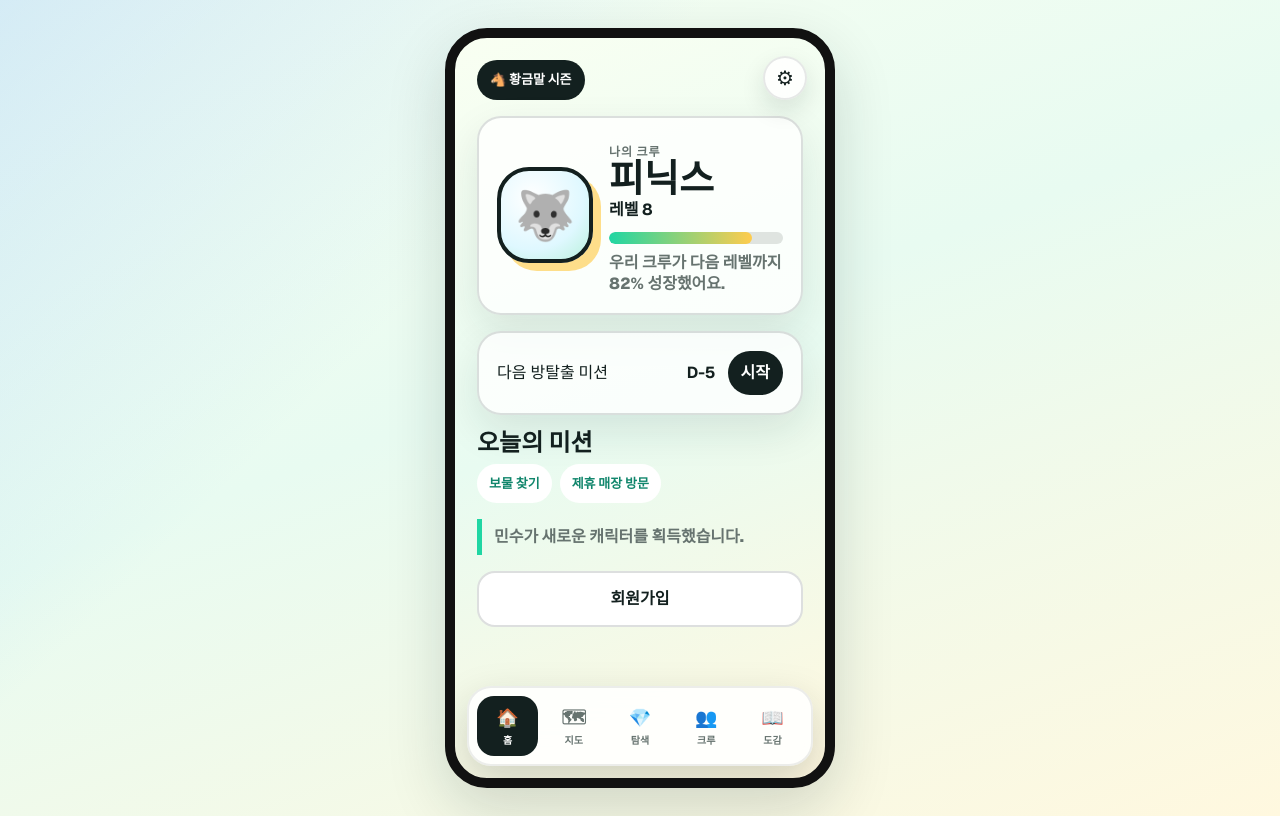
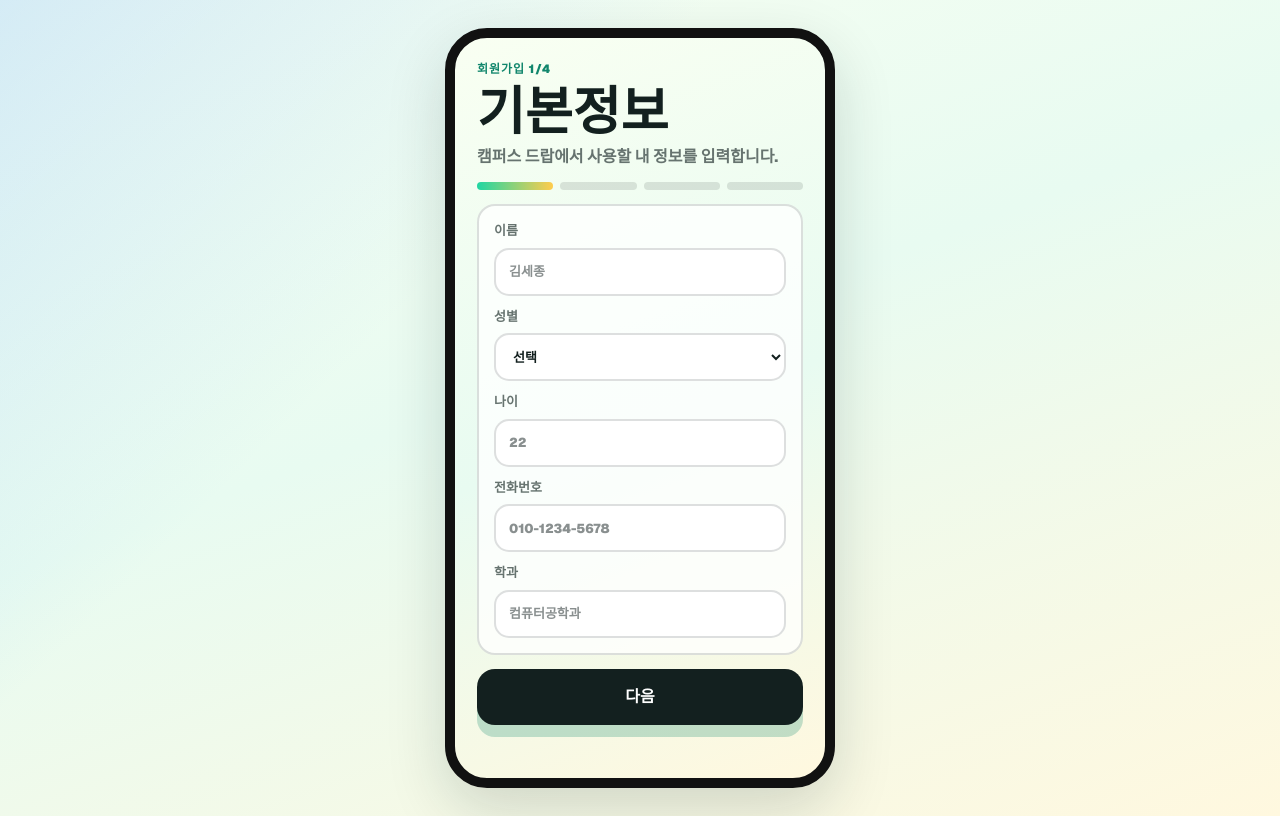
Before and after one commit to CampusDrop/campusdrop_v2_prototype, a Next.js app: page / in a window 1280 px wide. Built offline with nearby package versions, Linux system fonts and the light colour scheme.

Commit message:
Make signup the initial four-step flow

```diff
--- a/app/globals.css
+++ b/app/globals.css
@@ -37,6 +37,10 @@ body {
 
 button,
 input {
+  font: inherit;
+}
+
+select {
   font: inherit;
 }
 
@@ -1540,6 +1544,65 @@ h2 {
   line-height: 1.3;
 }
 
+.signup-progress {
+  z-index: 1;
+  display: grid;
+  grid-template-columns: repeat(4, 1fr);
+  gap: 7px;
+}
+
+.signup-progress span {
+  height: 8px;
+  border-radius: 999px;
+  background: rgba(19, 32, 31, 0.12);
+}
+
+.signup-progress span.is-active {
+  background: linear-gradient(90deg, var(--mint), var(--sun));
+}
+
+.form-panel {
+  gap: 11px;
+}
+
+.form-panel label {
+  display: grid;
+  gap: 7px;
+  color: var(--muted);
+  font-size: 13px;
+  font-weight: 900;
+}
+
+.form-panel input,
+.form-panel select {
+  min-height: 48px;
+  width: 100%;
+  border: 2px solid rgba(19, 32, 31, 0.14);
+  border-radius: 15px;
+  background: white;
+  color: var(--ink);
+  outline: none;
+  padding: 0 13px;
+  font-weight: 850;
+}
+
+.time-grid {
+  display: grid;
+  grid-template-columns: repeat(2, 1fr);
+  gap: 8px;
+}
+
+.time-grid button {
+  min-height: 48px;
+  border: 2px solid rgba(17, 134, 108, 0.2);
+  border-radius: 15px;
+  background: white;
+  color: var(--ink);
+  cursor: pointer;
+  font-size: 13px;
+  font-weight: 900;
+}
+
 .kakao-panel button {
   border: 0;
   border-radius: 14px;
--- a/app/page.tsx
+++ b/app/page.tsx
@@ -3,13 +3,16 @@
 import { useEffect, useMemo, useRef, useState } from "react";
 
 type Step =
+  | "signup-basic"
+  | "signup-schedule"
+  | "signup-interests"
+  | "signup-hobbies"
   | "start"
   | "map"
   | "explore"
   | "crew"
   | "collection"
   | "settings"
-  | "signup"
   | "scan"
   | "mission"
   | "success"
@@ -45,7 +48,7 @@ const typingIntervalMs = 46;
 const sejongCenter = { lat: 37.550944, lng: 127.073765 };
 
 export default function Home() {
-  const [step, setStep] = useState<Step>("start");
+  const [step, setStep] = useState<Step>("signup-basic");
   const [scanState, setScanState] = useState<ScanState>("idle");
   const [cameraError, setCameraError] = useState("");
   const [code, setCode] = useState("");
@@ -356,8 +359,98 @@ export default function Home() {
     </button>
   );
 
+  const SignupProgress = ({ current }: { current: number }) => (
+    <div className="signup-progress" aria-label={`회원가입 ${current}단계`}>
+      {[1, 2, 3, 4].map((item) => (
+        <span key={item} className={item <= current ? "is-active" : ""} />
+      ))}
+    </div>
+  );
+
   return (
     <main className={`app step-${step}`}>
+      {step === "signup-basic" && (
+        <section className="screen signup-screen">
+          <div className="signup-header">
+            <p className="eyebrow">회원가입 1/4</p>
+            <h2>기본정보</h2>
+            <p>캠퍼스 드랍에서 사용할 내 정보를 입력합니다.</p>
+          </div>
+          <SignupProgress current={1} />
+          <div className="signup-panel form-panel">
+            <label>이름<input placeholder="김세종" /></label>
+            <label>성별<select defaultValue=""><option value="" disabled>선택</option><option>여성</option><option>남성</option><option>응답하지 않음</option></select></label>
+            <label>나이<input inputMode="numeric" placeholder="22" /></label>
+            <label>전화번호<input inputMode="tel" placeholder="010-1234-5678" /></label>
+            <label>학과<input placeholder="컴퓨터공학과" /></label>
+          </div>
+          <button className="primary-action" onClick={() => setStep("signup-schedule")}>다음</button>
+        </section>
+      )}
+
+      {step === "signup-schedule" && (
+        <section className="screen signup-screen">
+          <div className="signup-header">
+            <button className="ghost-light-button" onClick={() => setStep("signup-basic")}>이전</button>
+            <p className="eyebrow">회원가입 2/4</p>
+            <h2>시간표</h2>
+            <p>같이 움직일 수 있는 캠퍼스 시간을 등록합니다.</p>
+          </div>
+          <SignupProgress current={2} />
+          <div className="signup-panel schedule-panel">
+            <strong>이번 주 빈 시간</strong>
+            <div className="time-grid" aria-label="시간표 선택">
+              <button type="button">월 3-4교시</button><button type="button">화 5-6교시</button>
+              <button type="button">수 점심</button><button type="button">목 7-8교시</button>
+              <button type="button">금 오후</button><button type="button">주말 가능</button>
+            </div>
+          </div>
+          <button className="primary-action" onClick={() => setStep("signup-interests")}>다음</button>
+        </section>
+      )}
+
+      {step === "signup-interests" && (
+        <section className="screen signup-screen">
+          <div className="signup-header">
+            <button className="ghost-light-button" onClick={() => setStep("signup-schedule")}>이전</button>
+            <p className="eyebrow">회원가입 3/4</p>
+            <h2>관심사</h2>
+            <p>처음 만난 크루와 이야기하기 좋은 주제를 고릅니다.</p>
+          </div>
+          <SignupProgress current={3} />
+          <div className="signup-panel">
+            <strong>이야기 거리</strong>
+            <div className="chip-grid" aria-label="관심사 선택">
+              <button type="button">신작 영화</button><button type="button">맛집</button>
+              <button type="button">전공 이야기</button><button type="button">취업/인턴</button>
+              <button type="button">공연/전시</button><button type="button">여행</button>
+            </div>
+          </div>
+          <button className="primary-action" onClick={() => setStep("signup-hobbies")}>다음</button>
+        </section>
+      )}
+
+      {step === "signup-hobbies" && (
+        <section className="screen signup-screen">
+          <div className="signup-header">
+            <button className="ghost-light-button" onClick={() => setStep("signup-interests")}>이전</button>
+            <p className="eyebrow">회원가입 4/4</p>
+            <h2>취미</h2>
+            <p>같이 놀거나 미션을 돌 때 어울리는 활동을 고릅니다.</p>
+          </div>
+          <SignupProgress current={4} />
+          <div className="signup-panel">
+            <strong>같이 놀거리</strong>
+            <div className="chip-grid" aria-label="취미 선택">
+              <button type="button">보드게임</button><button type="button">산책</button>
+              <button type="button">카페 탐방</button><button type="button">운동</button>
+              <button type="button">사진 찍기</button><button type="button">방탈출</button>
+            </div>
+          </div>
+          <button className="primary-action" onClick={() => setStep("start")}>가입 완료</button>
+        </section>
+      )}
+
       {step === "start" && (
         <section className="screen home-screen app-tab-screen">
           <SettingsButton />
@@ -382,9 +475,6 @@ export default function Home() {
             <div className="mission-pills"><span>보물 찾기</span><span>제휴 매장 방문</span></div>
           </div>
           <div className="activity-line">민수가 새로운 캐릭터를 획득했습니다.</div>
-          <button className="secondary-action" onClick={() => setStep("signup")}>
-            회원가입
-          </button>
           <BottomNav />
         </section>
       )}
@@ -508,52 +598,6 @@ export default function Home() {
             <p>전화번호 010-1234-5678</p>
             <p>소속 크루 피닉스 · 황금말 시즌 참여 중</p>
           </div>
-        </section>
-      )}
-
-      {step === "signup" && (
-        <section className="screen signup-screen">
-          <div className="signup-header">
-            <button className="ghost-light-button" onClick={() => setStep("start")}>
-              뒤로
-            </button>
-            <p className="eyebrow">캠퍼스 프로필</p>
-            <h2>회원가입</h2>
-            <p>웹 데모에서는 기본정보와 시간표를 카카오 로그인으로 대체합니다.</p>
-          </div>
-          <div className="signup-panel kakao-panel">
-            <span>1 · 기본정보</span>
-            <strong>이름, 성별, 나이, 전화번호, 학과</strong>
-            <button type="button">카카오로 불러오기</button>
-          </div>
-          <div className="signup-panel kakao-panel">
-            <span>2 · 시간표</span>
-            <strong>수업 시간과 캠퍼스 체류 패턴</strong>
-            <button type="button">카카오로 대체하기</button>
-          </div>
-          <div className="signup-panel">
-            <span>3 · 관심사</span>
-            <strong>이야기 거리</strong>
-            <div className="chip-grid" aria-label="관심사 예시">
-              <button type="button">신작 영화</button>
-              <button type="button">맛집</button>
-              <button type="button">전공 이야기</button>
-              <button type="button">취업/인턴</button>
-            </div>
-          </div>
-          <div className="signup-panel">
-            <span>4 · 취미</span>
-            <strong>같이 놀거리</strong>
-            <div className="chip-grid" aria-label="취미 예시">
-              <button type="button">보드게임</button>
-              <button type="button">산책</button>
-              <button type="button">카페 탐방</button>
-              <button type="button">운동</button>
-            </div>
-          </div>
-          <button className="primary-action" onClick={() => setStep("start")}>
-            가입 데모 완료
-          </button>
         </section>
       )}
 
--- a/gh-pages/app.js
+++ b/gh-pages/app.js
@@ -33,12 +33,12 @@ todayLabel.textContent = new Intl.DateTimeFormat("ko-KR", {
 }).format(new Date());
 
 document.querySelector("#startScanMap").addEventListener("click", beginScan);
-document.querySelector("#openSignup").addEventListener("click", () => setStep("signup"));
-document.querySelector("#closeSignup").addEventListener("click", () => setStep("start"));
-document.querySelector("#finishSignup").addEventListener("click", () => setStep("start"));
 document.querySelector("#closeSettings").addEventListener("click", () => setStep("start"));
 document.querySelectorAll(".open-settings").forEach((button) => {
   button.addEventListener("click", () => setStep("settings"));
+});
+document.querySelectorAll(".signup-next").forEach((button) => {
+  button.addEventListener("click", () => setStep(button.dataset.next));
 });
 document.querySelectorAll(".tab-link").forEach((button) => {
   button.addEventListener("click", () => setStep(button.dataset.tab));
--- a/gh-pages/index.html
+++ b/gh-pages/index.html
@@ -11,7 +11,69 @@
     <link rel="stylesheet" href="./styles.css" />
   </head>
   <body>
-    <main class="app" data-step="start">
+    <main class="app" data-step="signup-basic">
+      <section class="screen signup-screen" data-screen="signup-basic">
+        <div class="signup-header">
+          <p class="eyebrow">회원가입 1/4</p>
+          <h2>기본정보</h2>
+          <p>캠퍼스 드랍에서 사용할 내 정보를 입력합니다.</p>
+        </div>
+        <div class="signup-progress" aria-label="회원가입 1단계"><span class="is-active"></span><span></span><span></span><span></span></div>
+        <div class="signup-panel form-panel">
+          <label>이름<input placeholder="김세종" /></label>
+          <label>성별<select><option selected disabled>선택</option><option>여성</option><option>남성</option><option>응답하지 않음</option></select></label>
+          <label>나이<input inputmode="numeric" placeholder="22" /></label>
+          <label>전화번호<input inputmode="tel" placeholder="010-1234-5678" /></label>
+          <label>학과<input placeholder="컴퓨터공학과" /></label>
+        </div>
+        <button class="primary-action signup-next" data-next="signup-schedule">다음</button>
+      </section>
+
+      <section class="screen signup-screen" data-screen="signup-schedule">
+        <div class="signup-header">
+          <button class="ghost-light-button signup-next" data-next="signup-basic">이전</button>
+          <p class="eyebrow">회원가입 2/4</p>
+          <h2>시간표</h2>
+          <p>같이 움직일 수 있는 캠퍼스 시간을 등록합니다.</p>
+        </div>
+        <div class="signup-progress" aria-label="회원가입 2단계"><span class="is-active"></span><span class="is-active"></span><span></span><span></span></div>
+        <div class="signup-panel schedule-panel">
+          <strong>이번 주 빈 시간</strong>
+          <div class="time-grid" aria-label="시간표 선택"><button type="button">월 3-4교시</button><button type="button">화 5-6교시</button><button type="button">수 점심</button><button type="button">목 7-8교시</button><button type="button">금 오후</button><button type="button">주말 가능</button></div>
+        </div>
+        <button class="primary-action signup-next" data-next="signup-interests">다음</button>
+      </section>
+
+      <section class="screen signup-screen" data-screen="signup-interests">
+        <div class="signup-header">
+          <button class="ghost-light-button signup-next" data-next="signup-schedule">이전</button>
+          <p class="eyebrow">회원가입 3/4</p>
+          <h2>관심사</h2>
+          <p>처음 만난 크루와 이야기하기 좋은 주제를 고릅니다.</p>
+        </div>
+        <div class="signup-progress" aria-label="회원가입 3단계"><span class="is-active"></span><span class="is-active"></span><span class="is-active"></span><span></span></div>
+        <div class="signup-panel">
+          <strong>이야기 거리</strong>
+          <div class="chip-grid" aria-label="관심사 선택"><button type="button">신작 영화</button><button type="button">맛집</button><button type="button">전공 이야기</button><button type="button">취업/인턴</button><button type="button">공연/전시</button><button type="button">여행</button></div>
+        </div>
+        <button class="primary-action signup-next" data-next="signup-hobbies">다음</button>
+      </section>
+
+      <section class="screen signup-screen" data-screen="signup-hobbies">
+        <div class="signup-header">
+          <button class="ghost-light-button signup-next" data-next="signup-interests">이전</button>
+          <p class="eyebrow">회원가입 4/4</p>
+          <h2>취미</h2>
+          <p>같이 놀거나 미션을 돌 때 어울리는 활동을 고릅니다.</p>
+        </div>
+        <div class="signup-progress" aria-label="회원가입 4단계"><span class="is-active"></span><span class="is-active"></span><span class="is-active"></span><span class="is-active"></span></div>
+        <div class="signup-panel">
+          <strong>같이 놀거리</strong>
+          <div class="chip-grid" aria-label="취미 선택"><button type="button">보드게임</button><button type="button">산책</button><button type="button">카페 탐방</button><button type="button">운동</button><button type="button">사진 찍기</button><button type="button">방탈출</button></div>
+        </div>
+        <button class="primary-action signup-next" data-next="start">가입 완료</button>
+      </section>
+
       <section class="screen home-screen app-tab-screen" data-screen="start">
         <button class="settings-button open-settings" aria-label="설정 열기">⚙</button>
         <div class="season-badge">🐴 황금말 시즌</div>
@@ -35,7 +97,6 @@
           <div class="mission-pills"><span>보물 찾기</span><span>제휴 매장 방문</span></div>
         </div>
         <div class="activity-line">민수가 새로운 캐릭터를 획득했습니다.</div>
-        <button class="secondary-action" id="openSignup">회원가입</button>
       </section>
 
       <section class="screen map-screen app-tab-screen" data-screen="map">
@@ -110,46 +171,6 @@
           <p>전화번호 010-1234-5678</p>
           <p>소속 크루 피닉스 · 황금말 시즌 참여 중</p>
         </div>
-      </section>
-
-      <section class="screen signup-screen" data-screen="signup">
-        <div class="signup-header">
-          <button class="ghost-light-button" id="closeSignup">뒤로</button>
-          <p class="eyebrow">캠퍼스 프로필</p>
-          <h2>회원가입</h2>
-          <p>웹 데모에서는 기본정보와 시간표를 카카오 로그인으로 대체합니다.</p>
-        </div>
-        <div class="signup-panel kakao-panel">
-          <span>1 · 기본정보</span>
-          <strong>이름, 성별, 나이, 전화번호, 학과</strong>
-          <button type="button">카카오로 불러오기</button>
-        </div>
-        <div class="signup-panel kakao-panel">
-          <span>2 · 시간표</span>
-          <strong>수업 시간과 캠퍼스 체류 패턴</strong>
-          <button type="button">카카오로 대체하기</button>
-        </div>
-        <div class="signup-panel">
-          <span>3 · 관심사</span>
-          <strong>이야기 거리</strong>
-          <div class="chip-grid" aria-label="관심사 예시">
-            <button type="button">신작 영화</button>
-            <button type="button">맛집</button>
-            <button type="button">전공 이야기</button>
-            <button type="button">취업/인턴</button>
-          </div>
-        </div>
-        <div class="signup-panel">
-          <span>4 · 취미</span>
-          <strong>같이 놀거리</strong>
-          <div class="chip-grid" aria-label="취미 예시">
-            <button type="button">보드게임</button>
-            <button type="button">산책</button>
-            <button type="button">카페 탐방</button>
-            <button type="button">운동</button>
-          </div>
-        </div>
-        <button class="primary-action" id="finishSignup">가입 데모 완료</button>
       </section>
 
       <section class="screen scan-screen" data-screen="scan" aria-label="AR 스캔 화면">
--- a/gh-pages/styles.css
+++ b/gh-pages/styles.css
@@ -30,7 +30,8 @@ body {
 }
 
 button,
-input { font: inherit; }
+input,
+select { font: inherit; }
 button { -webkit-tap-highlight-color: transparent; }
 
 .app {
@@ -53,7 +54,10 @@ button { -webkit-tap-highlight-color: transparent; }
 }
 
 .app[data-step="start"] [data-screen="start"],
-.app[data-step="signup"] [data-screen="signup"],
+.app[data-step="signup-basic"] [data-screen="signup-basic"],
+.app[data-step="signup-schedule"] [data-screen="signup-schedule"],
+.app[data-step="signup-interests"] [data-screen="signup-interests"],
+.app[data-step="signup-hobbies"] [data-screen="signup-hobbies"],
 .app[data-step="settings"] [data-screen="settings"],
 .app[data-step="map"] [data-screen="map"],
 .app[data-step="explore"] [data-screen="explore"],
@@ -501,6 +505,20 @@ h2 { margin: 0; font-size: clamp(34px, 10vw, 52px); font-weight: 950; line-heigh
 }
 .signup-panel span { color: var(--leaf); font-size: 12px; font-weight: 950; }
 .signup-panel strong { font-size: 17px; line-height: 1.3; }
+.signup-progress { z-index: 1; display: grid; grid-template-columns: repeat(4, 1fr); gap: 7px; }
+.signup-progress span { height: 8px; border-radius: 999px; background: rgba(19,32,31,.12); }
+.signup-progress span.is-active { background: linear-gradient(90deg, var(--mint), var(--sun)); }
+.form-panel { gap: 11px; }
+.form-panel label { display: grid; gap: 7px; color: var(--muted); font-size: 13px; font-weight: 900; }
+.form-panel input, .form-panel select {
+  min-height: 48px; width: 100%; border: 2px solid rgba(19,32,31,.14); border-radius: 15px;
+  background: white; color: var(--ink); outline: none; padding: 0 13px; font-weight: 850;
+}
+.time-grid { display: grid; grid-template-columns: repeat(2, 1fr); gap: 8px; }
+.time-grid button {
+  min-height: 48px; border: 2px solid rgba(17,134,108,.2); border-radius: 15px; background: white;
+  color: var(--ink); cursor: pointer; font-size: 13px; font-weight: 900;
+}
 .kakao-panel button {
   border: 0; border-radius: 14px; background: #fee500; color: #191600; cursor: pointer;
   padding: 12px; font-weight: 950;
```
